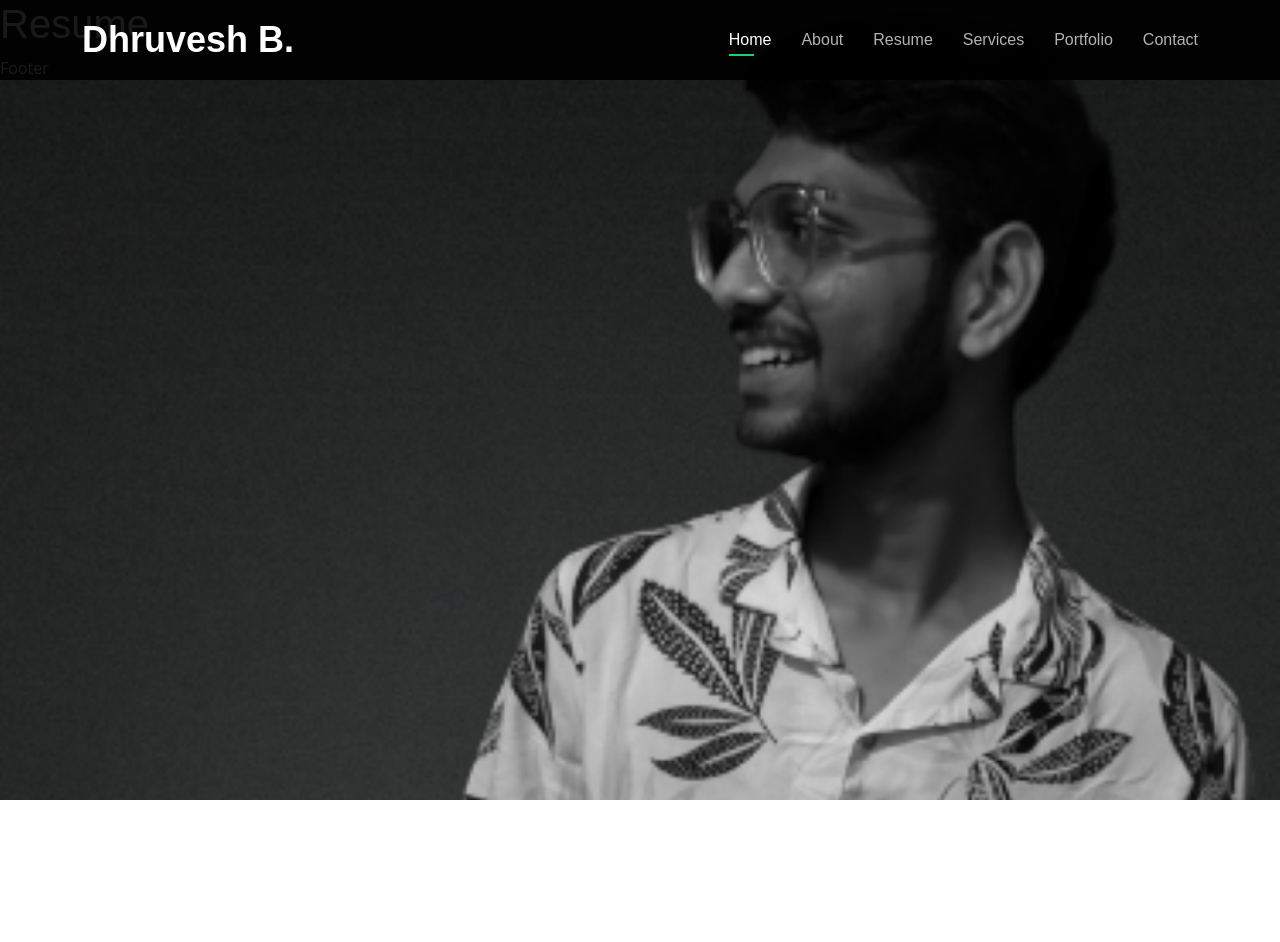
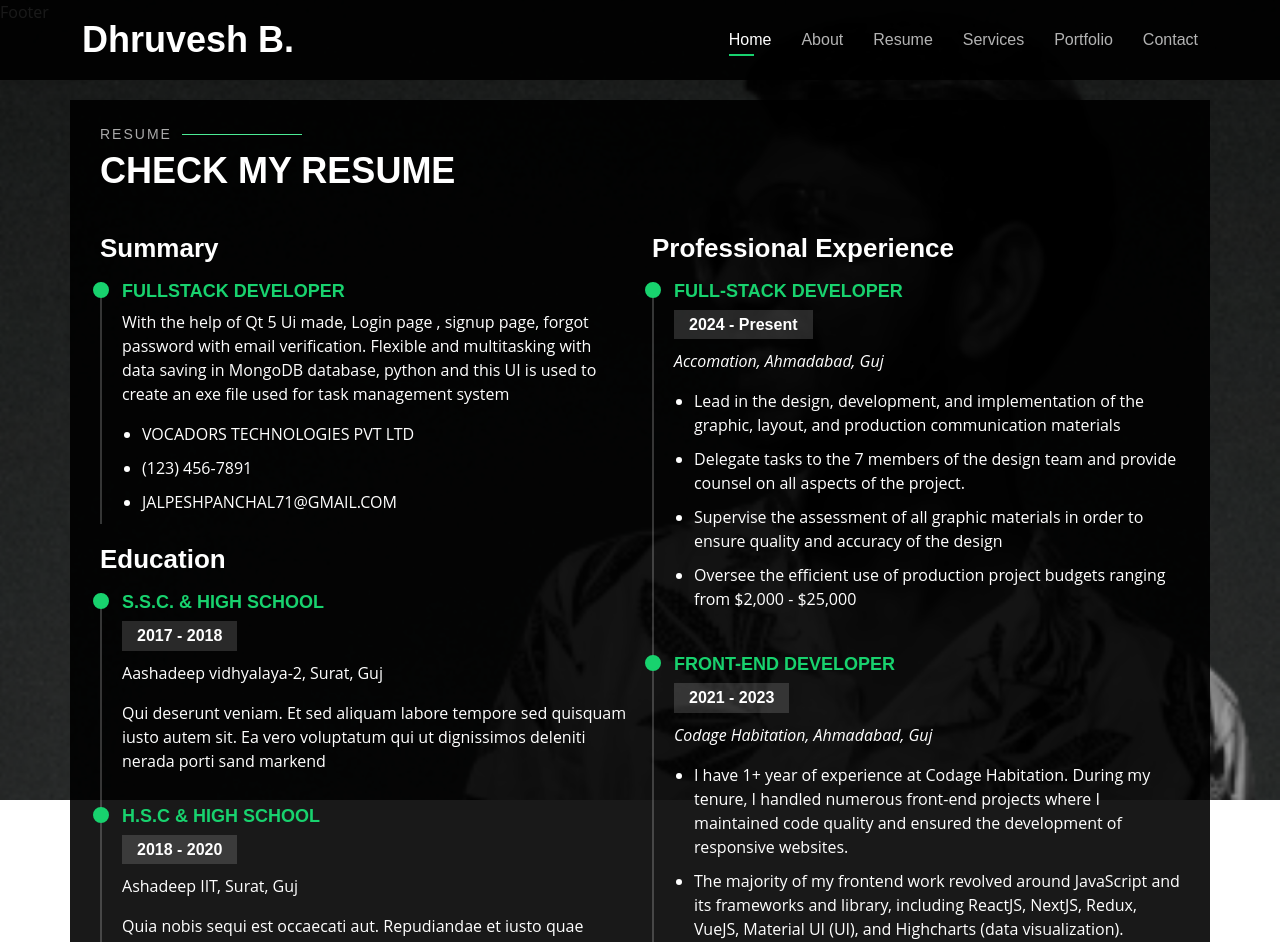
Before and after one commit to dhruveshborad/myportfolio, a Next.js app: page /resume in a window 1280 px wide. Shown: the top 942 px of the page. Before the commit the page ends 800 px from the top, so only its background shows below. Built offline with nearby package versions, Linux system fonts and the light colour scheme.

Commit message:
add content in Resume page

```diff
--- a/src/component/HeaderNavbar/index.js
+++ b/src/component/HeaderNavbar/index.js
@@ -35,7 +35,7 @@ const HeaderNavbar = () => {
           </Link>
         </li>
       </ul>
-      <i class="bi bi-list mobile-nav-toggle"></i>
+      <i className="bi bi-list mobile-nav-toggle"></i>
     </nav>
   );
 };
--- a/src/pages/resume/index.js
+++ b/src/pages/resume/index.js
@@ -1,8 +1,114 @@
 const Resume = () => {
   return (
-    <div>
-      <h1>Resume</h1>
-    </div>
+    <section id="resume" className="resume section-show">
+      <div className="container">
+        <div className="section-title">
+          <h2>Resume</h2>
+          <p>Check My Resume</p>
+        </div>
+        <div className="row">
+          <div className="col-lg-6">
+            <h3 className="resume-title">Summary</h3>
+            <div className="resume-item pb-0">
+              <h4>Fullstack developer</h4>
+              <p>
+                With the help of Qt 5 Ui made, Login page , signup page, forgot
+                password with email verification. Flexible and multitasking with
+                data saving in MongoDB database, python and this UI is used to
+                create an exe file used for task management system
+              </p>
+
+              <ul>
+                <li>VOCADORS TECHNOLOGIES PVT LTD</li>
+                <li>(123) 456-7891</li>
+                <li>JALPESHPANCHAL71@GMAIL.COM</li>
+              </ul>
+            </div>
+
+            <h3 className="resume-title">Education</h3>
+            <div className="resume-item">
+              <h4>S.S.C. &amp; High School</h4>
+              <h5>2017 - 2018</h5>
+              <p>Aashadeep vidhyalaya-2, Surat, Guj</p>
+              <p>
+                Qui deserunt veniam. Et sed aliquam labore tempore sed quisquam
+                iusto autem sit. Ea vero voluptatum qui ut dignissimos deleniti
+                nerada porti sand markend
+              </p>
+            </div>
+            <div className="resume-item">
+              <h4>H.S.C &amp; High School</h4>
+              <h5>2018 - 2020</h5>
+              <p>Ashadeep IIT, Surat, Guj</p>
+              <p>
+                Quia nobis sequi est occaecati aut. Repudiandae et iusto quae
+                reiciendis et quis Eius vel ratione eius unde vitae rerum
+                voluptates asperiores voluptatem Earum molestiae consequatur
+                neque etlon sader mart dila
+              </p>
+            </div>
+          </div>
+          <div className="col-lg-6">
+            <h3 className="resume-title">Professional Experience</h3>
+            <div className="resume-item">
+              <h4>Full-Stack Developer</h4>
+              <h5>2024 - Present</h5>
+              <p>
+                <em>Accomation, Ahmadabad, Guj </em>
+              </p>
+              <ul>
+                <li>
+                  Lead in the design, development, and implementation of the
+                  graphic, layout, and production communication materials
+                </li>
+                <li>
+                  Delegate tasks to the 7 members of the design team and provide
+                  counsel on all aspects of the project.{" "}
+                </li>
+                <li>
+                  Supervise the assessment of all graphic materials in order to
+                  ensure quality and accuracy of the design
+                </li>
+                <li>
+                  Oversee the efficient use of production project budgets
+                  ranging from $2,000 - $25,000
+                </li>
+              </ul>
+            </div>
+            <div className="resume-item">
+              <h4>Front-end Developer</h4>
+              <h5>2021 - 2023</h5>
+              <p>
+                <em>Codage Habitation, Ahmadabad, Guj </em>
+              </p>
+
+              <ul>
+                <li>
+                  I have 1+ year of experience at Codage Habitation. During my
+                  tenure, I handled numerous front-end projects where I
+                  maintained code quality and ensured the development of
+                  responsive websites.
+                </li>
+                <li>
+                  The majority of my frontend work revolved around JavaScript
+                  and its frameworks and library, including ReactJS, NextJS,
+                  Redux, VueJS, Material UI (UI), and Highcharts (data
+                  visualization). Additionally, I managed backend tasks, working
+                  with CMS platforms such as Storyblok and Sanity.
+                </li>
+                <li>
+                  I successfully managed projects on version control platforms
+                  like GitHub, Bitbucket, and Git. Communication was facilitated
+                  through Slack, Asana, and Zoom for video calls. I actively
+                  participated in close teamwork and even took on a leadership
+                  role within the team.
+                </li>
+              </ul>
+            </div>
+          </div>
+        </div>
+      </div>
+    </section>
   );
 };
 export default Resume;
--- a/src/styles/globals.css
+++ b/src/styles/globals.css
@@ -647,3 +647,63 @@ section .container {
 .testimonials .swiper-pagination .swiper-pagination-bullet-active {
   background-color: #18d26e;
 }
+/*--------------------------------------------------------------
+# Resume
+--------------------------------------------------------------*/
+.resume .resume-title {
+  font-size: 26px;
+  font-weight: 700;
+  margin-top: 20px;
+  margin-bottom: 20px;
+  color: #fff;
+}
+
+.resume .resume-item {
+  padding: 0 0 20px 20px;
+  margin-top: -2px;
+  border-left: 2px solid rgba(255, 255, 255, 0.2);
+  position: relative;
+}
+
+.resume .resume-item h4 {
+  line-height: 18px;
+  font-size: 18px;
+  font-weight: 600;
+  text-transform: uppercase;
+  font-family: "Poppins", sans-serif;
+  color: #18d26e;
+  margin-bottom: 10px;
+}
+
+.resume .resume-item h5 {
+  font-size: 16px;
+  background: rgba(255, 255, 255, 0.15);
+  padding: 5px 15px;
+  display: inline-block;
+  font-weight: 600;
+  margin-bottom: 10px;
+}
+
+.resume .resume-item ul {
+  padding-left: 20px;
+}
+
+.resume .resume-item ul li {
+  padding-bottom: 10px;
+}
+
+.resume .resume-item:last-child {
+  padding-bottom: 0;
+}
+
+.resume .resume-item::before {
+  content: "";
+  position: absolute;
+  width: 16px;
+  height: 16px;
+  border-radius: 50px;
+  left: -9px;
+  top: 0;
+  background: #18d26e;
+  border: 2px solid #18d26e;
+}
```
